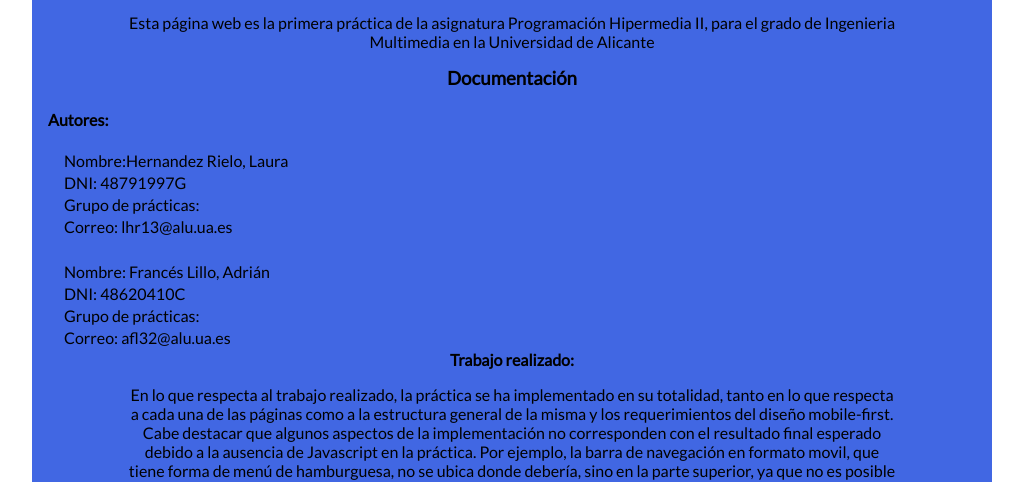
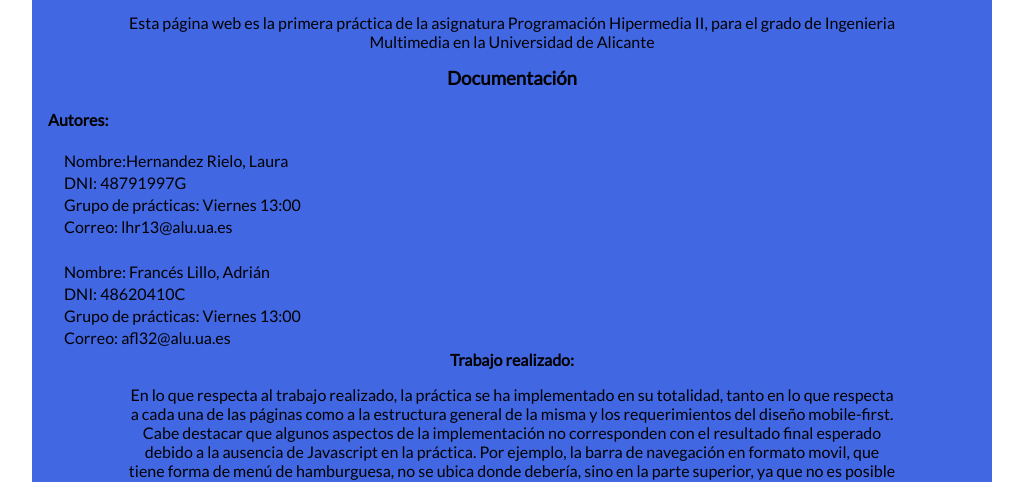
Before and after one commit to AdrianFL/PH2, a plain HTML site: page html/acerca.html in a window 1280 px wide. Shown: the part 310-792 px from the top of the page, without its empty margins (128-1151 px from the left). Drawn offline with Linux system fonts and the light colour scheme.

Commit message:
Añadido grupo de practicas a la documentación

```diff
--- a/html/acerca.html
+++ b/html/acerca.html
@@ -35,12 +35,12 @@
 			<h4>Autores:</h4>
 			<p>Nombre:Hernandez Rielo, Laura</p>
 			<p>DNI: 48791997G</p>
-			<p>Grupo de pr&aacute;cticas: </p>
+			<p>Grupo de pr&aacute;cticas: Viernes 13:00</p>
 			<p>Correo: lhr13@alu.ua.es</p>
 			<br>
 			<p>Nombre: Franc&eacute;s Lillo, Adri&aacute;n</p>
 			<p>DNI: 48620410C</p>
-			<p>Grupo de pr&aacute;cticas: </p>
+			<p>Grupo de pr&aacute;cticas: Viernes 13:00</p>
 			<p>Correo: afl32@alu.ua.es</p>
 			</div>
 			<h4>Trabajo realizado:</h4>
```
